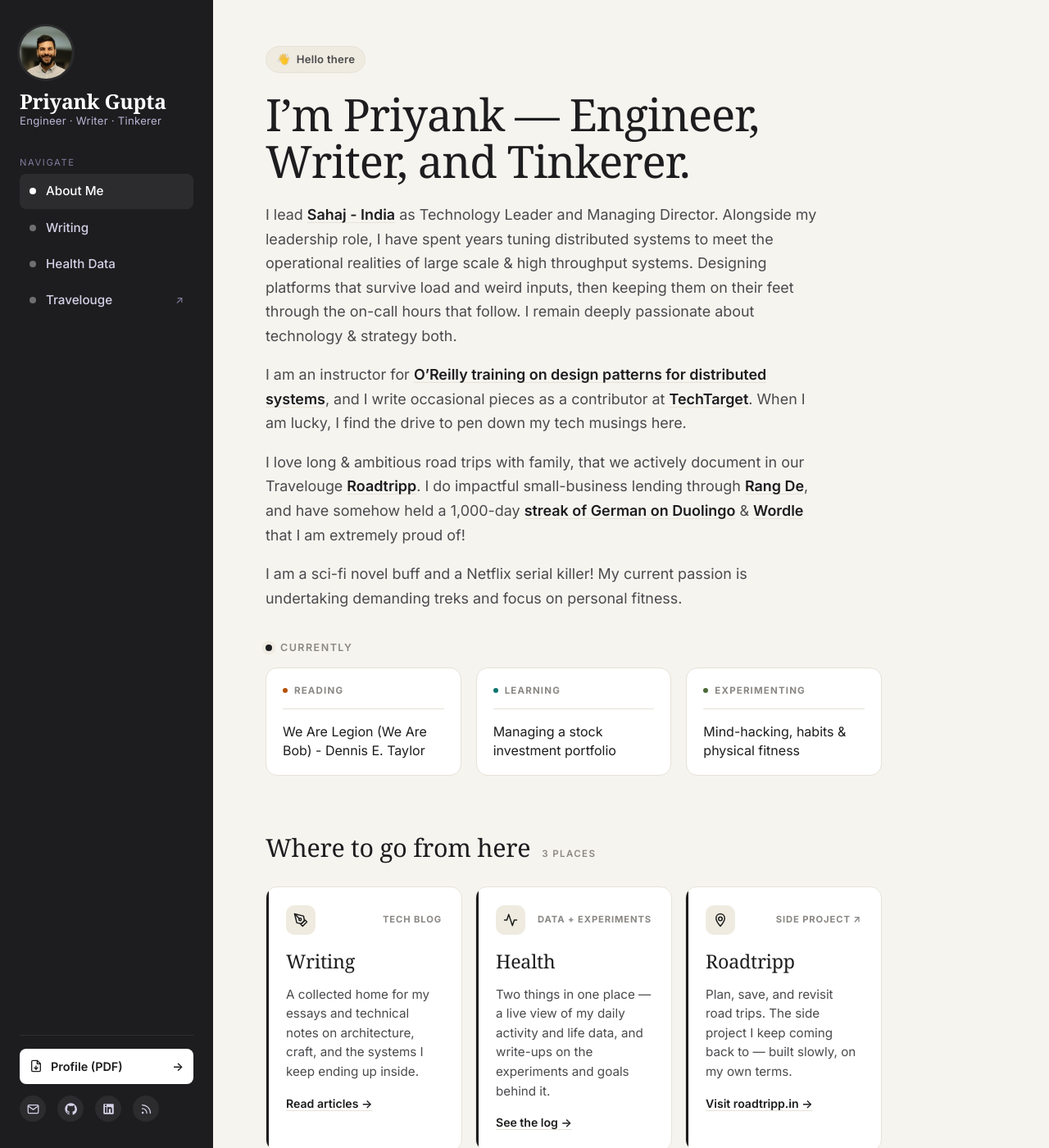
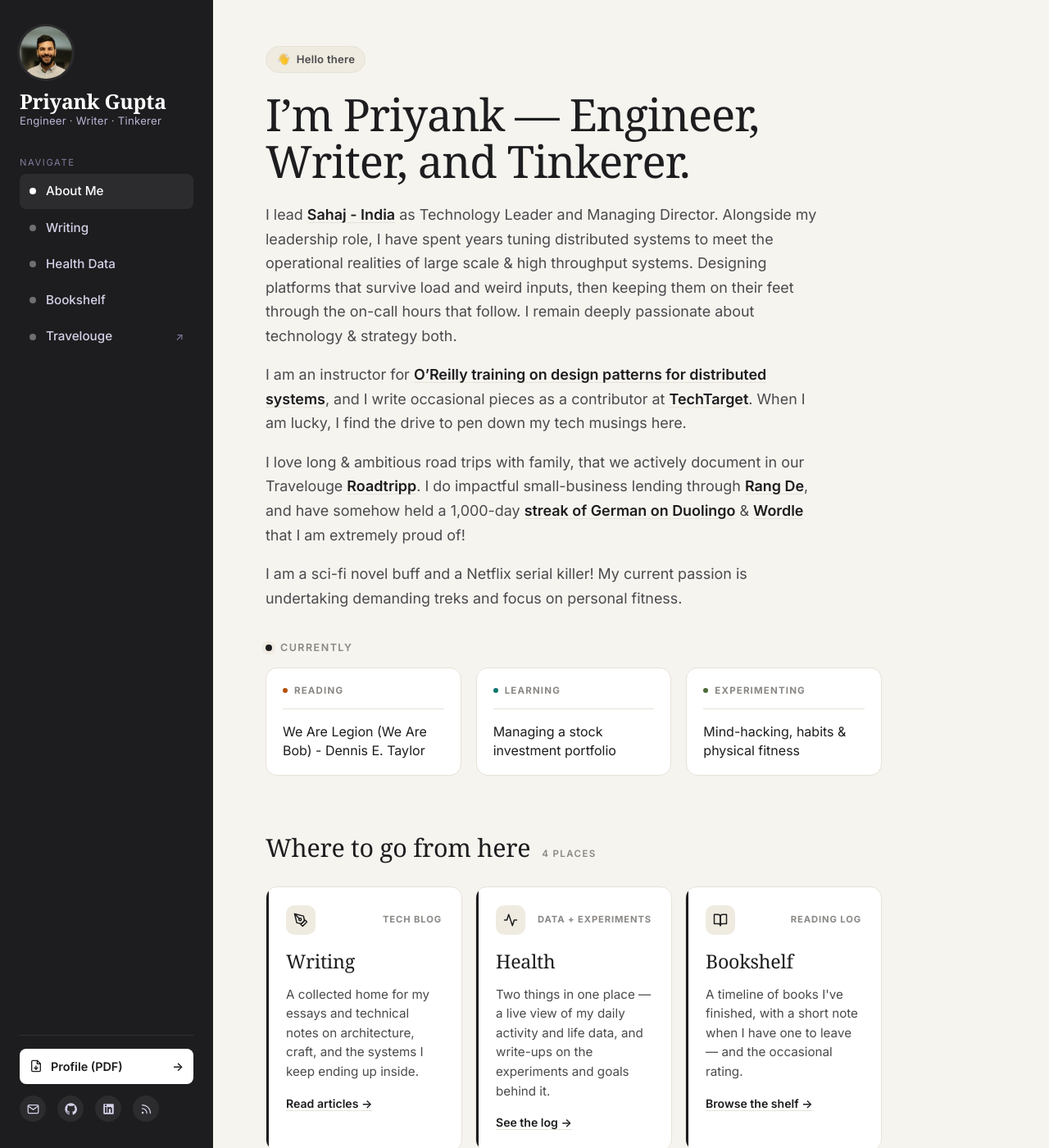
Before and after one commit to priyaaank/priyaaank.github.io, a Jekyll site: the page built from index.md, in a window 1280 px wide and 1400 px high. Shown: the whole window at 82% size. Built offline with Jekyll 4.4.1, drawn with Linux system fonts in a browser that asks for light colours; some web fonts are replaced.

Commit message:
Added my reading data

```diff
--- a/_data/nav.yml
+++ b/_data/nav.yml
@@ -10,6 +10,8 @@
     url:   /writing/
   - label: Health Data
     url:   /health/
+  - label: Bookshelf
+    url:   /bookshelf/
   - label: Travelouge
     url:   https://roadtripp.in/?utm_source=priyaaank.com
     external: true
--- a/_data/sections.yml
+++ b/_data/sections.yml
@@ -22,6 +22,16 @@
   url:  /health/
   icon: activity
 
+- key:         bookshelf
+  title:       Bookshelf
+  badge:       Reading log
+  description: >
+    A timeline of books I've finished, with a short note when I have
+    one to leave — and the occasional rating.
+  cta:  Browse the shelf
+  url:  /bookshelf/
+  icon: book-open
+
 - key:         roadtripp
   title:       Roadtripp
   badge:       Side project ↗
--- /dev/null
+++ b/_pages/bookshelf.md
@@ -0,0 +1,6 @@
+---
+layout: bookshelf
+title: Bookshelf
+subtitle: Long-form reads, with a short note when I have one to leave.
+permalink: /bookshelf/
+---
--- a/assets/css/site.css
+++ b/assets/css/site.css
@@ -721,6 +721,122 @@
   line-height: 1.5;
 }
 
+/* ---------- Bookshelf (timeline of finished books) ---------- */
+.bookshelf .bs-year { margin: 36px 0 44px; }
+.bookshelf .bs-year-head {
+  display: flex; align-items: baseline; justify-content: space-between;
+  border-bottom: 1px solid var(--rule);
+  padding-bottom: 8px;
+  margin-bottom: 20px;
+}
+.bookshelf .bs-year-head h2 {
+  font-family: var(--serif);
+  font-size: 1.9rem;
+  font-weight: 500;
+  letter-spacing: -0.01em;
+  margin: 0;
+}
+.bookshelf .bs-count {
+  font-size: 0.78rem;
+  letter-spacing: 0.12em;
+  text-transform: uppercase;
+  color: var(--muted);
+}
+.bookshelf .bs-list {
+  list-style: none; padding: 0; margin: 0;
+  display: flex; flex-direction: column;
+  gap: 22px;
+}
+.bookshelf .bs-item {
+  display: grid;
+  grid-template-columns: 84px 1fr;
+  gap: 18px;
+  align-items: baseline;
+}
+.bookshelf .bs-date {
+  font-size: 0.78rem;
+  letter-spacing: 0.08em;
+  text-transform: uppercase;
+  color: var(--muted);
+  font-weight: 600;
+  white-space: nowrap;
+  padding-top: 4px;
+}
+.bookshelf .bs-line {
+  display: flex; align-items: baseline; justify-content: space-between;
+  gap: 14px;
+  flex-wrap: wrap;
+}
+.bookshelf .bs-title {
+  font-family: var(--serif);
+  font-size: 1.25rem;
+  color: var(--ink);
+  font-weight: 500;
+  line-height: 1.3;
+}
+.bookshelf .bs-title a {
+  color: inherit;
+  text-decoration: none;
+  border-bottom: 1px solid transparent;
+  transition: border-color 0.15s;
+}
+.bookshelf .bs-title a:hover { border-bottom-color: var(--ink-2); }
+.bookshelf .bs-rating {
+  color: #b45309;       /* amber */
+  letter-spacing: 1.5px;
+  font-size: 0.95rem;
+  white-space: nowrap;
+}
+.bookshelf .bs-star-empty { color: var(--rule); }
+.bookshelf .bs-meta {
+  font-size: 0.88rem;
+  color: var(--muted);
+  margin-top: 4px;
+}
+.bookshelf .bs-author { font-weight: 500; color: var(--ink-2); }
+.bookshelf .bs-tag { color: var(--muted); }
+.bookshelf .bs-sep { margin: 0 8px; opacity: 0.5; }
+.bookshelf .bs-note {
+  margin: 8px 0 0;
+  color: var(--ink-2);
+  line-height: 1.55;
+  font-size: 0.95rem;
+  max-width: 60ch;
+}
+.bookshelf .bs-empty,
+.bookshelf .bs-status {
+  color: var(--muted);
+  font-style: italic;
+  margin-top: 24px;
+}
+.bookshelf .bs-status[hidden] { display: none; }
+.bookshelf .bs-section-reading .bs-year-head h2 {
+  display: flex; align-items: center; gap: 12px;
+}
+.bookshelf .bs-pulse {
+  width: 8px; height: 8px; border-radius: 50%;
+  background: #b45309;          /* amber, matches the dashboard accent */
+  animation: bs-pulse 2s ease-in-out infinite;
+  display: inline-block;
+}
+@keyframes bs-pulse {
+  0%, 100% { box-shadow: 0 0 0 4px rgba(180, 83, 9, 0.14); }
+  50%      { box-shadow: 0 0 0 7px rgba(180, 83, 9, 0); }
+}
+.bookshelf .bs-date-label {
+  text-transform: lowercase;
+  letter-spacing: 0.04em;
+  font-weight: 500;
+  color: var(--muted);
+  margin-right: 2px;
+}
+.bookshelf .bs-date--empty { display: block; }
+/* "Did not finish" — slightly recede so it sits below the timeline
+   without competing visually with the year sections. */
+.bookshelf .bs-section-abandoned { opacity: 0.85; }
+.bookshelf .bs-section-abandoned .bs-year-head h2 { color: var(--ink-2); }
+.bookshelf .bs-section-abandoned .bs-title { color: var(--ink-2); }
+
 /* ---------- Responsive ---------- */
 @media (max-width: 1080px) {
   .app { grid-template-columns: 260px minmax(0, 1fr); }
@@ -756,4 +872,6 @@
   .hero h1 { font-size: 2.4rem; }
   .cards { grid-template-columns: 1fr; }
   aside.timeline { padding: 32px 24px 60px; }
+  .bookshelf .bs-item { grid-template-columns: 1fr; gap: 6px; }
+  .bookshelf .bs-date { padding-top: 0; }
 }
```
Also changed, not shown: _data/bookshelf_config.yml (added, +21 -0 lines), _layouts/bookshelf.html (added, +21 -0 lines), assets/js/bookshelf.js (added, +325 -0 lines), README.md.
